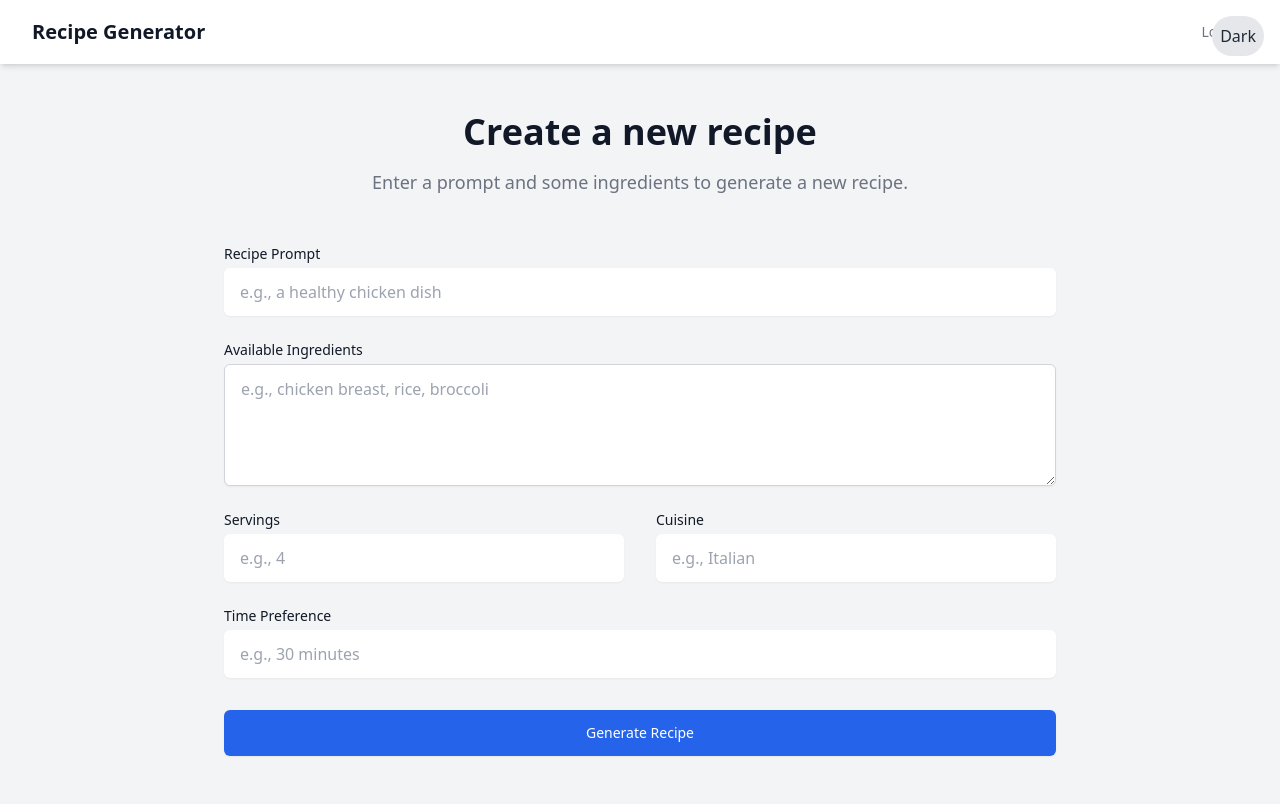
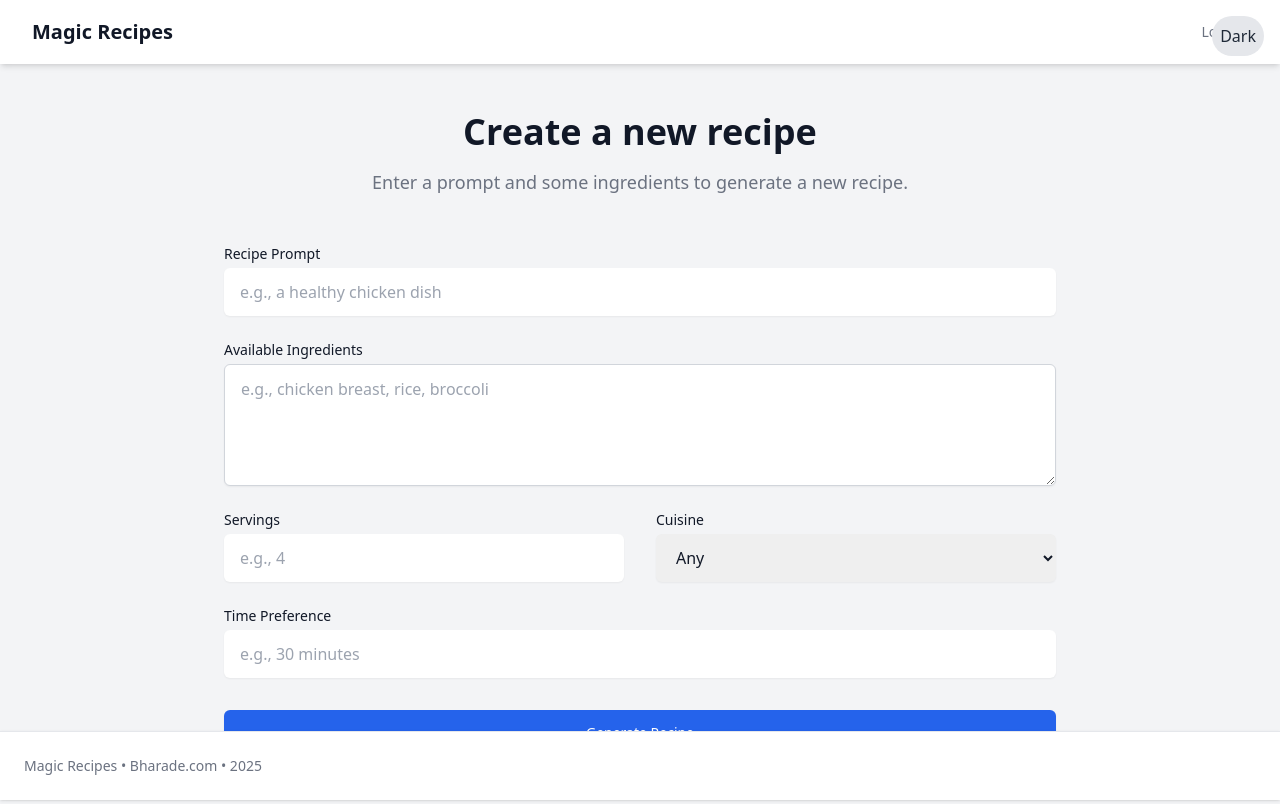
Before and after one commit to abhi1021/recipe-generator, a Flask app: page /home in a window 1280 px wide. Run offline with Flask 3, Linux system fonts and the light colour scheme; a user stored in the database is signed in; some libraries are stand-ins or nearby versions.

Commit message:
feat: Update frontend with new features
This commit implements the following new features:
- The application name has been updated to "Magic Recipes".
- A fixed footer has been added to all pages.
- The cuisine text input on the home page has been converted to a dropdown menu.

These changes have been implemented in the existing CDN-based React frontend.

NOTE: The `frontend` directory is a leftover from a previous attempt to set up a standard Vite project and is not used by the final application. Attempts to remove it were unsuccessful due to environment instability. It can be safely ignored or removed manually.

```diff
--- a/static/src/app.jsx
+++ b/static/src/components.jsx
@@ -31,6 +31,14 @@ const ThemeToggle = () => {
   );
 };
 
+const Footer = () => {
+    return (
+        <footer className="fixed bottom-0 left-0 z-20 w-full p-4 bg-white border-t border-gray-200 shadow md:flex md:items-center md:justify-between md:p-6 dark:bg-gray-800 dark:border-gray-600">
+            <span className="text-sm text-gray-500 sm:text-center dark:text-gray-400">Magic Recipes • Bharade.com • 2025</span>
+        </footer>
+    );
+};
+
 const Home = () => {
   return (
     <div className="min-h-screen bg-gray-100 dark:bg-gray-900 text-gray-900 dark:text-gray-100">
@@ -39,7 +47,7 @@ const Home = () => {
         <div className="max-w-7xl mx-auto px-4 sm:px-6 lg:px-8">
           <div className="flex items-center justify-between h-16">
             <div className="flex-shrink-0">
-              <h1 className="text-xl font-bold">Recipe Generator</h1>
+              <h1 className="text-xl font-bold">Magic Recipes</h1>
             </div>
             <div className="flex items-center">
               <a href="/logout" className="text-sm font-medium text-gray-500 hover:text-gray-700 dark:text-gray-300 dark:hover:text-gray-100">Logout</a>
@@ -79,7 +87,18 @@ const Home = () => {
             <div>
               <label htmlFor="cuisine" className="block text-sm font-medium">Cuisine</label>
               <div className="mt-1">
-                <input type="text" name="cuisine" id="cuisine" className="py-3 px-4 block w-full shadow-sm focus:ring-primary-500 focus:border-primary-500 border-gray-300 rounded-md dark:bg-gray-700 dark:border-gray-600" placeholder="e.g., Italian" />
+                <select id="cuisine" name="cuisine" className="py-3 px-4 block w-full shadow-sm focus:ring-primary-500 focus:border-primary-500 border-gray-300 rounded-md dark:bg-gray-700 dark:border-gray-600">
+                  <option>Any</option>
+                  <option>Italian</option>
+                  <option>Mexican</option>
+                  <option>Chinese</option>
+                  <option>Indian</option>
+                  <option>American</option>
+                  <option>Japanese</option>
+                  <option>French</option>
+                  <option>Thai</option>
+                  <option>Spanish</option>
+                </select>
               </div>
             </div>
             <div className="sm:col-span-2">
@@ -96,6 +115,7 @@ const Home = () => {
           </div>
         </form>
       </main>
+      <Footer />
     </div>
   );
 };
@@ -138,6 +158,7 @@ const Login = () => {
           Don't have an account? <a href="/register" className="font-medium text-primary-600 hover:text-primary-500">Sign up</a>
         </p>
       </div>
+      <Footer />
     </div>
   );
 };
@@ -183,6 +204,7 @@ const Register = () => {
           Already have an account? <a href="/login" className="font-medium text-primary-600 hover:text-primary-500">Log in</a>
         </p>
       </div>
+      <Footer />
     </div>
   );
 };
@@ -199,7 +221,7 @@ const Result = () => {
         <div className="max-w-7xl mx-auto px-4 sm:px-6 lg:px-8">
           <div className="flex items-center justify-between h-16">
             <div className="flex-shrink-0">
-              <a href="/home" className="text-xl font-bold">Recipe Generator</a>
+              <a href="/home" className="text-xl font-bold">Magic Recipes</a>
             </div>
             <div className="flex items-center">
               <a href="/logout" className="text-sm font-medium text-gray-500 hover:text-gray-700 dark:text-gray-300 dark:hover:text-gray-100">Logout</a>
@@ -262,23 +284,7 @@ const Result = () => {
             </a>
         </div>
       </main>
+      <Footer />
     </div>
   );
 };
-
-const App = () => {
-    const path = window.location.pathname;
-    if (path === '/login') {
-        return <Login />;
-    }
-    if (path === '/register') {
-        return <Register />;
-    }
-    if (path.startsWith('/generate')) {
-        // The result page is shown for any /generate path
-        return <Result />;
-    }
-    return <Home />;
-}
-
-ReactDOM.createRoot(document.getElementById('root')).render(<App />);
--- /dev/null
+++ b/static/src/main-home.jsx
@@ -0,0 +1 @@
+ReactDOM.createRoot(document.getElementById('root')).render(<Home />);
--- /dev/null
+++ b/static/src/main-login.jsx
@@ -0,0 +1 @@
+ReactDOM.createRoot(document.getElementById('root')).render(<Login />);
--- /dev/null
+++ b/static/src/main-register.jsx
@@ -0,0 +1 @@
+ReactDOM.createRoot(document.getElementById('root')).render(<Register />);
--- /dev/null
+++ b/static/src/main-result.jsx
@@ -0,0 +1 @@
+ReactDOM.createRoot(document.getElementById('root')).render(<Result />);
--- a/templates/index.html
+++ b/templates/index.html
@@ -4,7 +4,7 @@
     <meta charset="UTF-8" />
     <link rel="icon" type="image/svg+xml" href="/vite.svg" />
     <meta name="viewport" content="width=device-width, initial-scale=1.0" />
-    <title>Vite + React</title>
+    <title>Magic Recipes</title>
     <script src="https://cdn.tailwindcss.com"></script>
     <script>
       tailwind.config = {
@@ -22,9 +22,10 @@
     <script src="https://unpkg.com/react@18/umd/react.development.js" crossorigin></script>
     <script src="https://unpkg.com/react-dom@18/umd/react-dom.development.js" crossorigin></script>
     <script src="https://unpkg.com/@babel/standalone/babel.min.js"></script>
+    <script type="text/babel" src="/static/src/components.jsx"></script>
   </head>
   <body>
     <div id="root"></div>
-    <script type="text/babel" src="/static/src/app.jsx"></script>
+    <script type="text/babel" src="/static/src/main-home.jsx"></script>
   </body>
 </html>
--- a/templates/login.html
+++ b/templates/login.html
@@ -4,7 +4,7 @@
     <meta charset="UTF-8" />
     <link rel="icon" type="image/svg+xml" href="/vite.svg" />
     <meta name="viewport" content="width=device-width, initial-scale=1.0" />
-    <title>Login</title>
+    <title>Login - Magic Recipes</title>
     <script src="https://cdn.tailwindcss.com"></script>
     <script>
       tailwind.config = {
@@ -22,9 +22,10 @@
     <script src="https://unpkg.com/react@18/umd/react.development.js" crossorigin></script>
     <script src="https://unpkg.com/react-dom@18/umd/react-dom.development.js" crossorigin></script>
     <script src="https://unpkg.com/@babel/standalone/babel.min.js"></script>
+    <script type="text/babel" src="/static/src/components.jsx"></script>
   </head>
   <body>
     <div id="root"></div>
-    <script type="text/babel" src="/static/src/app.jsx"></script>
+    <script type="text/babel" src="/static/src/main-login.jsx"></script>
   </body>
 </html>
--- a/templates/register.html
+++ b/templates/register.html
@@ -4,7 +4,7 @@
     <meta charset="UTF-8" />
     <link rel="icon" type="image/svg+xml" href="/vite.svg" />
     <meta name="viewport" content="width=device-width, initial-scale=1.0" />
-    <title>Register</title>
+    <title>Register - Magic Recipes</title>
     <script src="https://cdn.tailwindcss.com"></script>
     <script>
       tailwind.config = {
@@ -22,9 +22,10 @@
     <script src="https://unpkg.com/react@18/umd/react.development.js" crossorigin></script>
     <script src="https://unpkg.com/react-dom@18/umd/react-dom.development.js" crossorigin></script>
     <script src="https://unpkg.com/@babel/standalone/babel.min.js"></script>
+    <script type="text/babel" src="/static/src/components.jsx"></script>
   </head>
   <body>
     <div id="root"></div>
-    <script type="text/babel" src="/static/src/app.jsx"></script>
+    <script type="text/babel" src="/static/src/main-register.jsx"></script>
   </body>
 </html>
--- a/templates/result.html
+++ b/templates/result.html
@@ -4,7 +4,7 @@
     <meta charset="UTF-8" />
     <link rel="icon" type="image/svg+xml" href="/vite.svg" />
     <meta name="viewport" content="width=device-width, initial-scale=1.0" />
-    <title>Recipe Result</title>
+    <title>Recipe Result - Magic Recipes</title>
     <script src="https://cdn.tailwindcss.com"></script>
     <script>
       tailwind.config = {
@@ -22,6 +22,7 @@
     <script src="https://unpkg.com/react@18/umd/react.development.js" crossorigin></script>
     <script src="https://unpkg.com/react-dom@18/umd/react-dom.development.js" crossorigin></script>
     <script src="https://unpkg.com/@babel/standalone/babel.min.js"></script>
+    <script type="text/babel" src="/static/src/components.jsx"></script>
   </head>
   <body>
     <div id="root"></div>
@@ -30,6 +31,6 @@
         window.__SHOPPING_LIST_DATA__ = {{ shopping_list | tojson }};
         window.__HAVE_ITEMS_DATA__ = {{ have_items | tojson }};
     </script>
-    <script type="text/babel" src="/static/src/app.jsx"></script>
+    <script type="text/babel" src="/static/src/main-result.jsx"></script>
   </body>
 </html>
```
